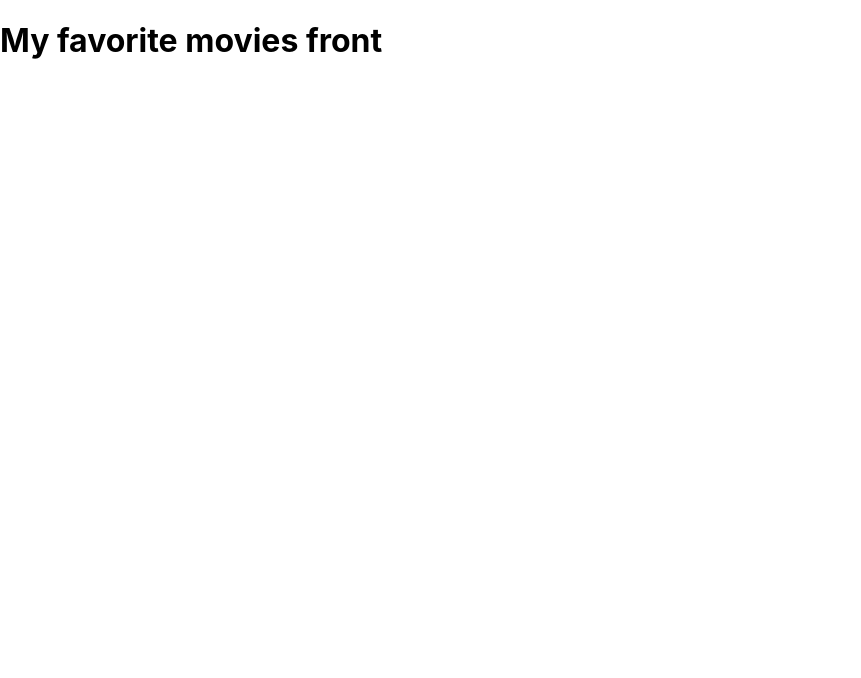
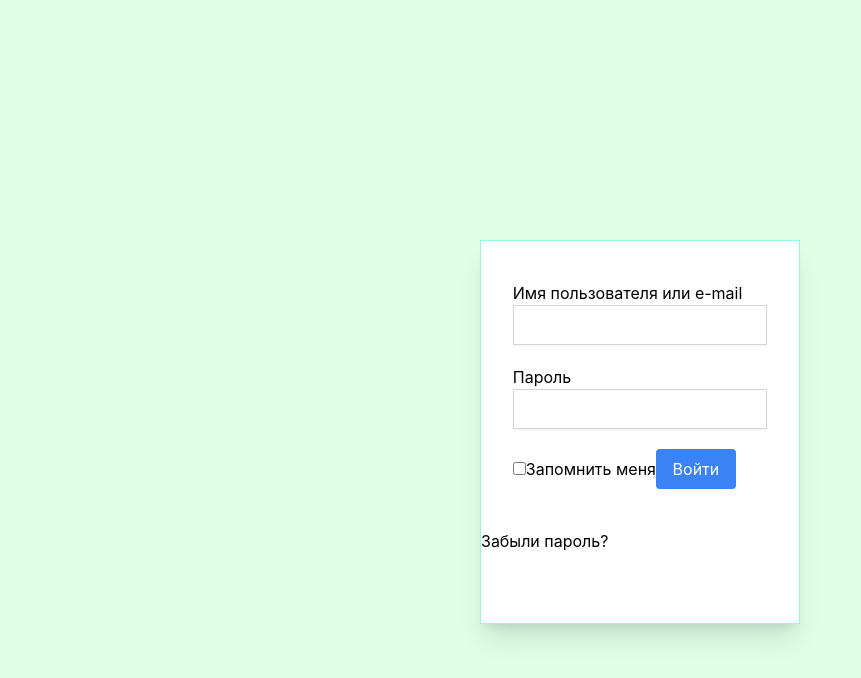
Before and after one commit to Danila-Peshev/my-favorite-movies-front, a React (Create React App) app: page / in a window 1280 px wide. Shown: the top 678 px of the page, without its empty margins (0-861 px from the left). Built offline with nearby package versions, Linux system fonts and the light colour scheme.

Commit message:
Initial commit

```diff
--- a/package.json
+++ b/package.json
@@ -39,5 +39,8 @@
       "last 1 firefox version",
       "last 1 safari version"
     ]
+  },
+  "devDependencies": {
+    "tailwindcss": "^3.4.5"
   }
 }
--- a/public/index.html
+++ b/public/index.html
@@ -4,7 +4,7 @@
     <meta charset="utf-8" />
     <title>React App</title>
   </head>
-  <body>
+  <body className="bg-red-700">
     <div id="root"></div>
   </body>
 </html>
--- a/src/App.tsx
+++ b/src/App.tsx
@@ -1,6 +1,32 @@
+import { useState } from "react";
+
 function App() {
+  const [checked, setChecked] = useState(false);
+  // localStorage.setItem('email', 'example@gmail.com')
+  // localStorage.setItem('password', 'OBvabp9egp-=18((&_8**Y99v7-')
+
   return (
-    <h1>My favorite movies front</h1>
+    <div className="h-96 w-1/4 bg-white border border-teal-200 shadow-xl mt-60 mx-auto">
+      <div className="my-10 w-4/5 mx-auto">
+        <div className="flex flex-col mx-auto">
+          <label className="left">Имя пользователя или e-mail</label>
+          <input type="text" className="border border-neutral-300 shadow-sm h-10"></input>
+        </div>
+        <div className="flex flex-col mx-auto my-5">
+          <label>Пароль</label>
+          <input type="password" className="border border-neutral-300 shadow-sm h-10"></input>
+        </div>
+        <div className="">
+            <label><input
+              type="checkbox"
+              checked={checked}
+              onChange={() => setChecked(!checked)}>
+            </input>Запомнить меня</label>
+            <button className="bg-blue-500 h-10 w-20 radius rounded text-white">Войти</button>
+        </div>
+      </div>
+        <a href="#">Забыли пароль?</a>
+    </div>
   );
 }
 
--- a/src/index.css
+++ b/src/index.css
@@ -1,3 +1,7 @@
+@tailwind base;
+@tailwind components;
+@tailwind utilities;
+
 body {
   margin: 0;
   font-family: -apple-system, BlinkMacSystemFont, 'Segoe UI', 'Roboto', 'Oxygen',
@@ -5,6 +9,7 @@ body {
     sans-serif;
   -webkit-font-smoothing: antialiased;
   -moz-osx-font-smoothing: grayscale;
+  background: rgb(222, 255, 230);
 }
 
 code {
--- /dev/null
+++ b/tailwind.config.js
@@ -0,0 +1,8 @@
+/** @type {import('tailwindcss').Config} */
+module.exports = {
+  content: ["./src/**/*.{js,jsx,ts,tsx}",],
+  theme: {
+    extend: {},
+  },
+  plugins: [],
+}
```
Also changed, not shown: 1 other file (tests, documents, lock files or other folders).
